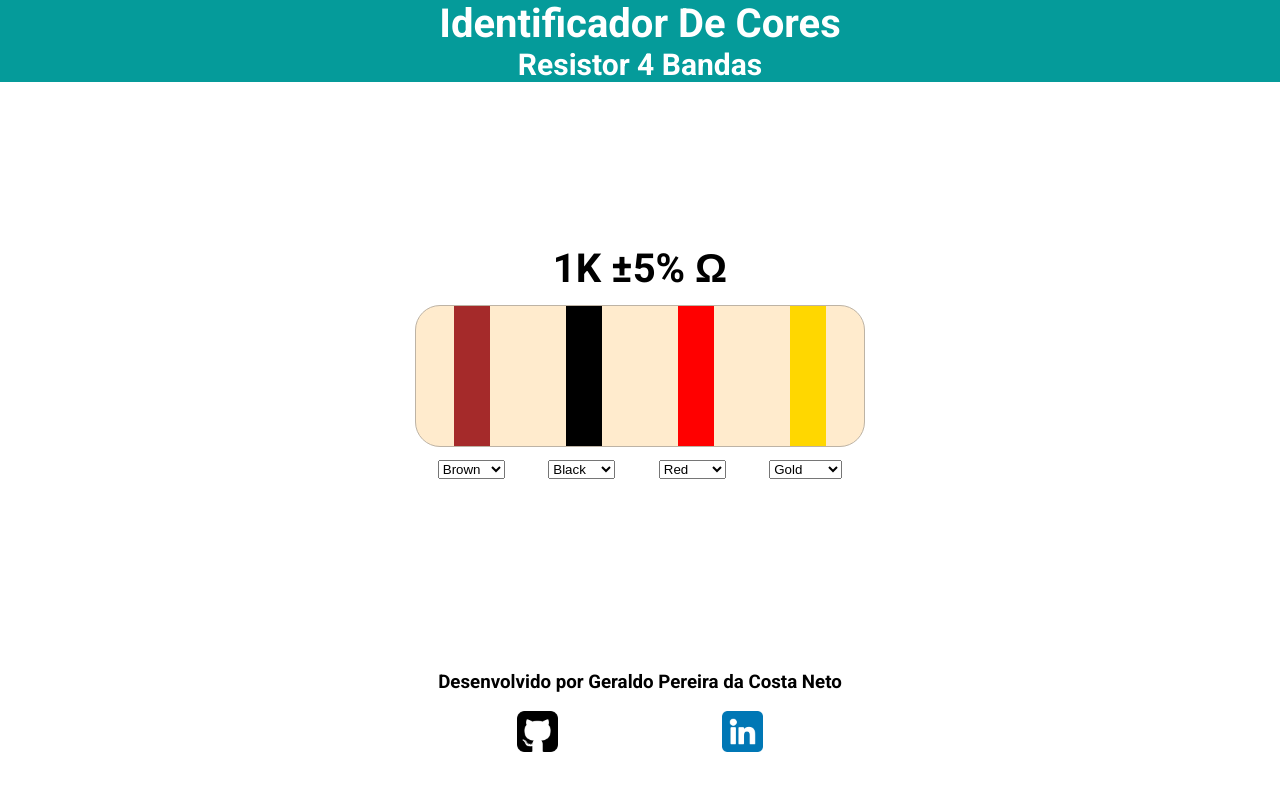
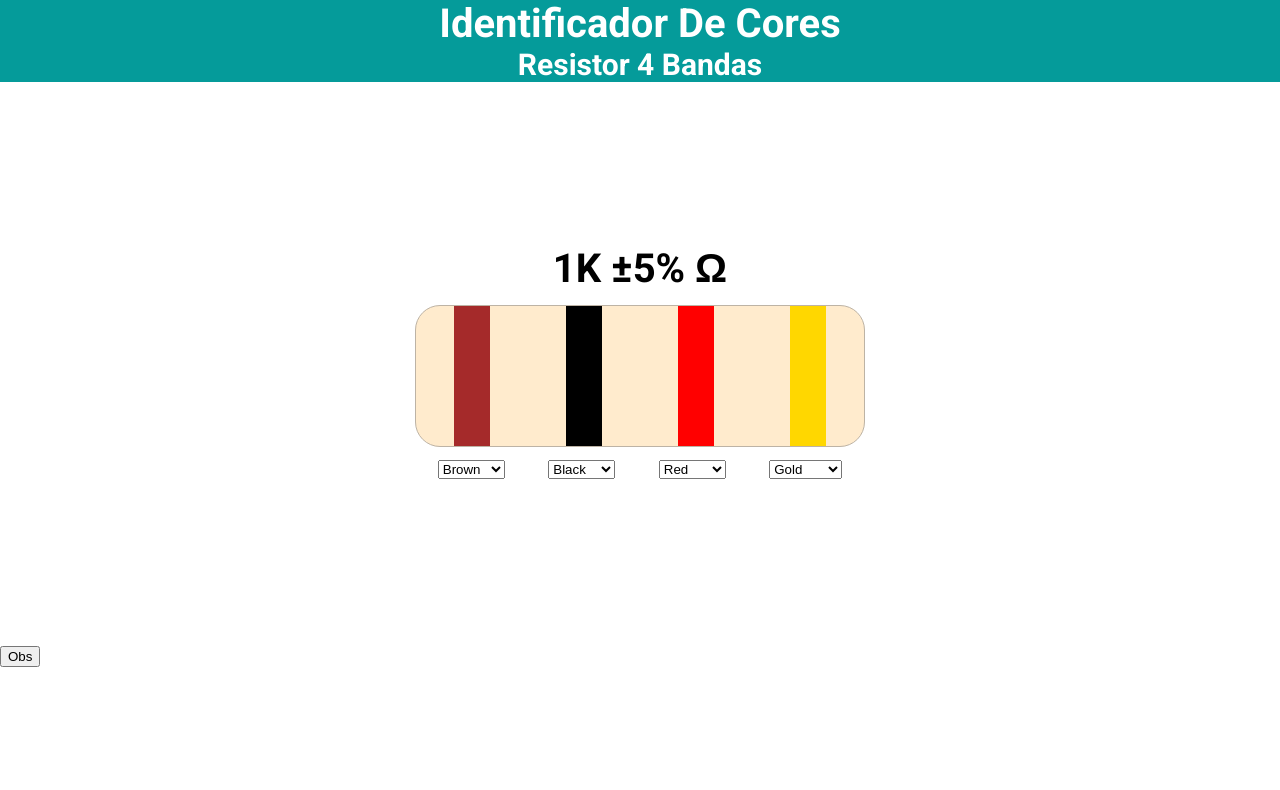
Before and after one commit to GeracNeto/resistor-code, a React (Vite) app: page / in a window 1280 px wide. Shown: the top 790 px of the page. Built offline with nearby package versions, Linux system fonts and the light colour scheme.

Commit message:
Alterado main para importar apenas o componente App

```diff
--- a/src/main.jsx
+++ b/src/main.jsx
@@ -1,14 +1,11 @@
 import React from 'react'
 import ReactDOM from 'react-dom/client'
-import { Footer } from './components/footer'
-import { Header } from './components/header'
-import { Resistor } from './components/resistor'
+import { App } from './App'
+
 import './index.css'
 
 ReactDOM.createRoot(document.getElementById('root')).render(
   <React.StrictMode>
-    <Header />
-    <Resistor />
-    <Footer />
+    <App />
   </React.StrictMode>
 )
```
